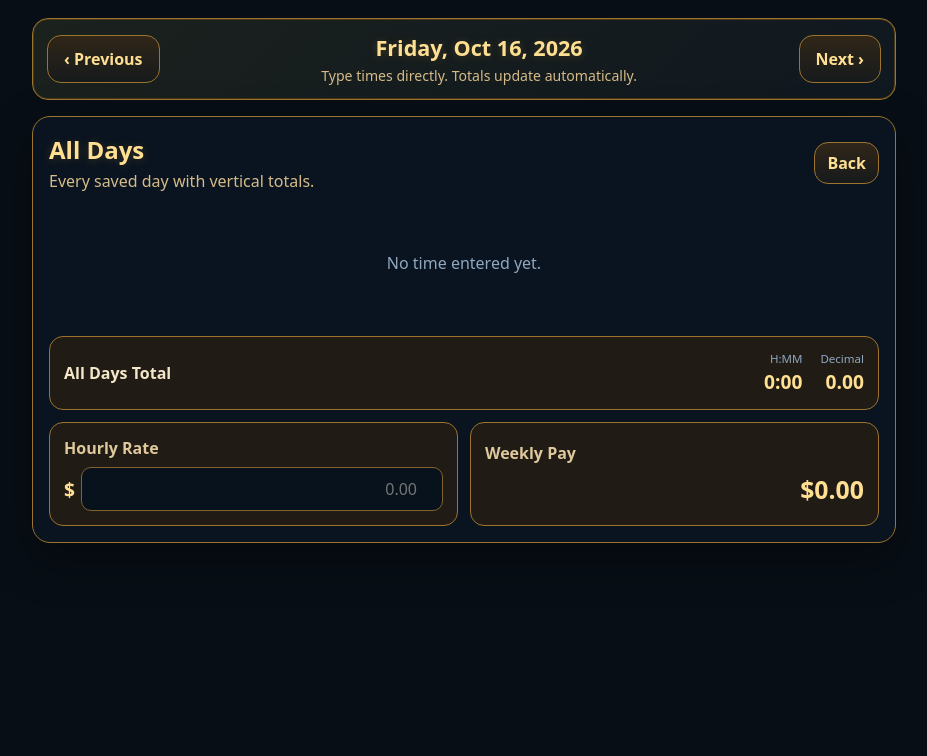
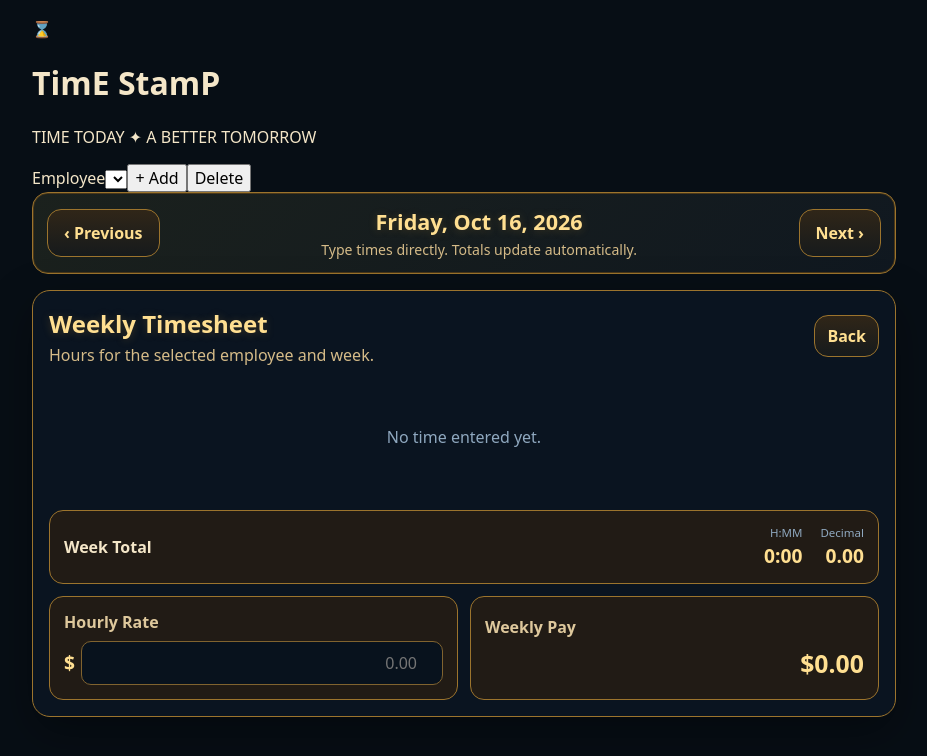
Before and after one commit to FiREDragoN35769/TimeStamp, a website: page www/index.html in a window 1280 px wide. Both pictures are taken after a click on the button "Finish". Shown: the whole page, without its empty margins (176-1103 px from the left). Drawn offline with Linux system fonts and the light colour scheme.

Commit message:
Add branded title header and employee selector to TimeStamP

```diff
--- a/www/index.html
+++ b/www/index.html
@@ -9,6 +9,8 @@
 </head>
 <body>
   <main class="app-shell">
+    <header class="brand-header"><div class="brand-emblem">⌛</div><div><h1>TimE StamP</h1><p>TIME TODAY ✦ A BETTER TOMORROW</p></div></header>
+    <div class="employee-bar"><label for="employeeSelect">Employee</label><select id="employeeSelect"></select><button id="addEmployee" type="button">+ Add</button><button id="deleteEmployee" type="button">Delete</button></div>
     <header class="topbar">
       <button id="prevDay" class="nav-btn" type="button">‹ Previous</button>
       <div class="title-wrap">
@@ -40,14 +42,14 @@
     <section id="summaryView" class="summary-card hidden">
       <div class="summary-head">
         <div>
-          <h2>All Days</h2>
-          <p>Every saved day with vertical totals.</p>
+          <h2>Weekly Timesheet</h2>
+          <p>Hours for the selected employee and week.</p>
         </div>
         <button id="backToDay" type="button" class="secondary small">Back</button>
       </div>
       <div id="summaryList" class="summary-list"></div>
       <div class="grand-total">
-        <span>All Days Total</span>
+        <span>Week Total</span>
         <div><small>H:MM</small><strong id="grandHM">0:00</strong></div>
         <div><small>Decimal</small><strong id="grandDecimal">0.00</strong></div>
       </div>
```
